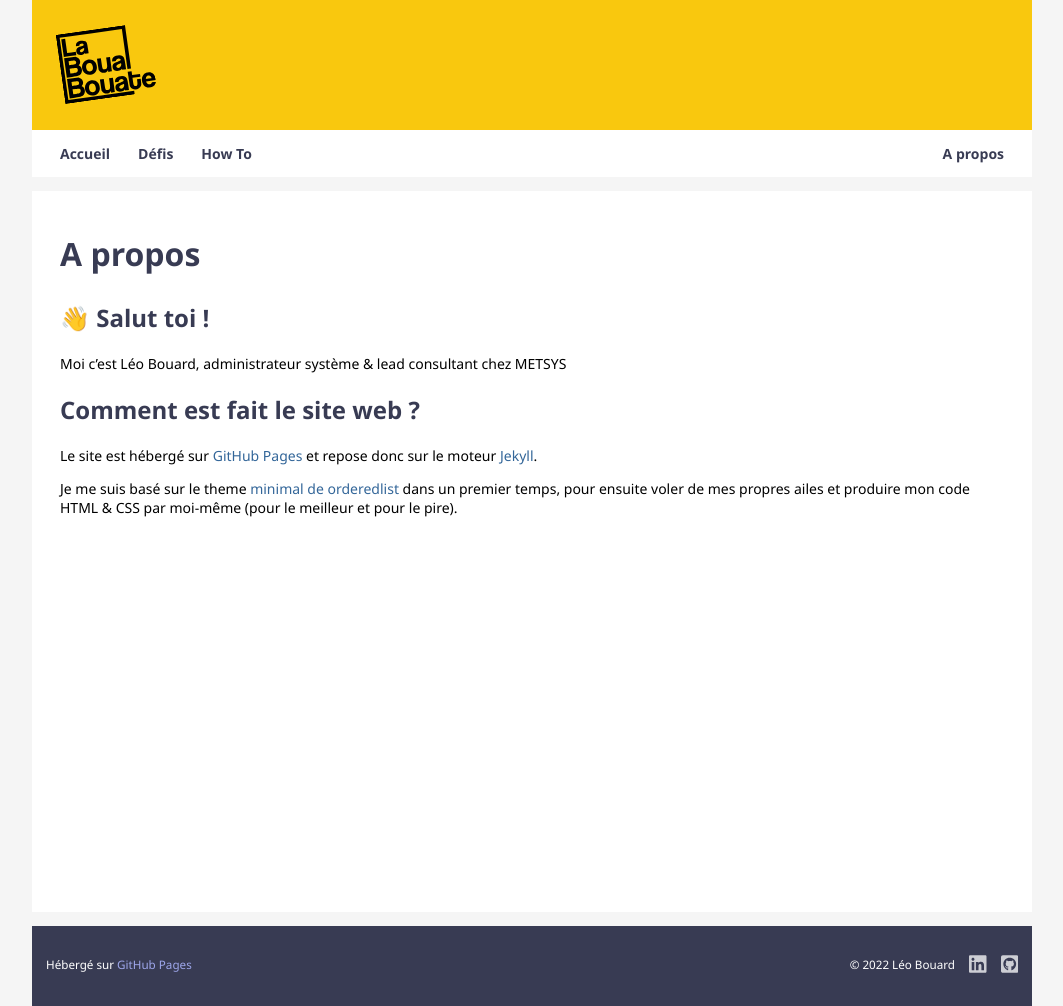
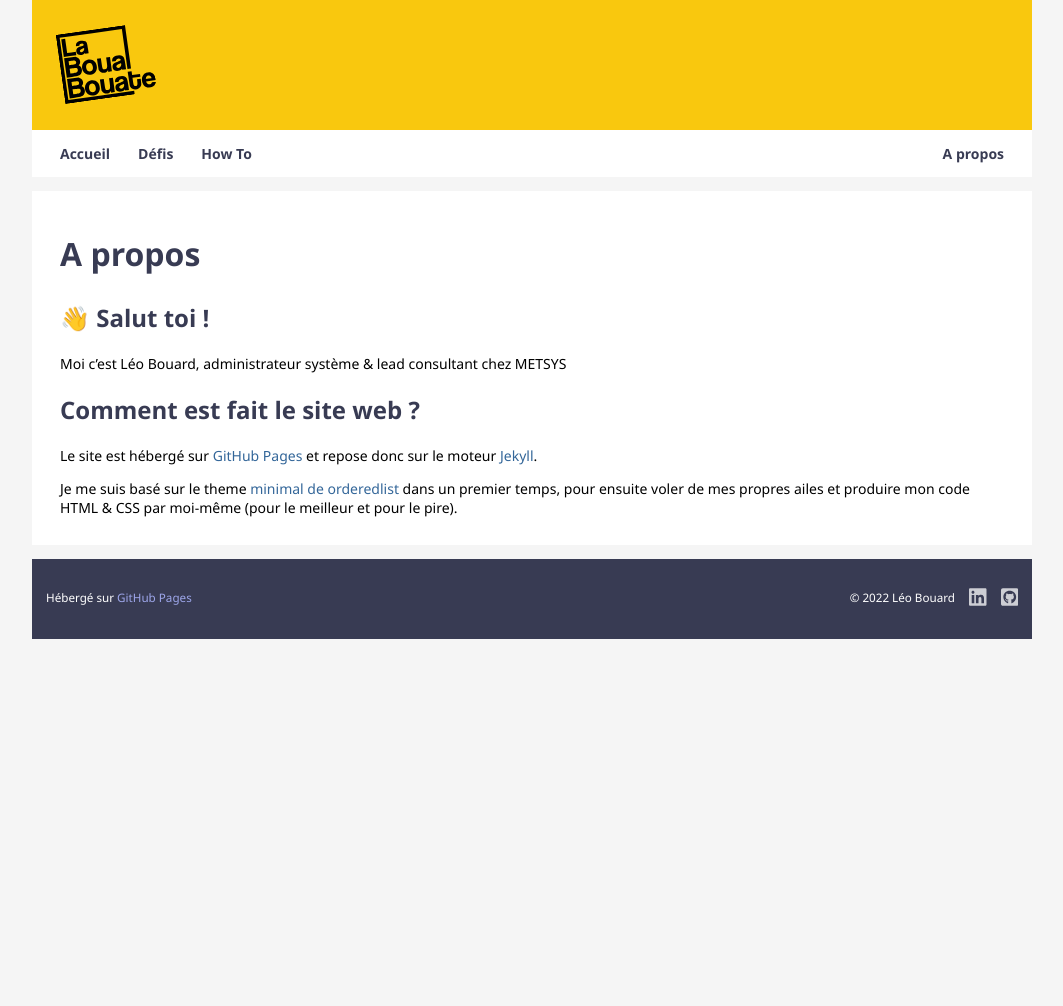
Before and after one commit to leobouard/leobouard.github.io, a Jekyll site: the page built from about.md, in a window 1280 px wide. Shown: the whole page, without its empty margins (108-1171 px from the left). Built offline with Jekyll 4.4.1, drawn with Linux system fonts in a browser that asks for light colours; our own code applies the rules of GitHub Pages for plain Markdown files; after the commit the page ends 900 px from its top, so only the background shows below that.

Commit message:
Update style.scss

```diff
--- a/assets/css/style.scss
+++ b/assets/css/style.scss
@@ -91,7 +91,6 @@ nav a:last-child {
 /* --- CONTENT --- */
 
 section {
-    min-height: 77%;
     background-color: #fff;
     padding-top: 1em;
     padding-bottom: 1em;
```
